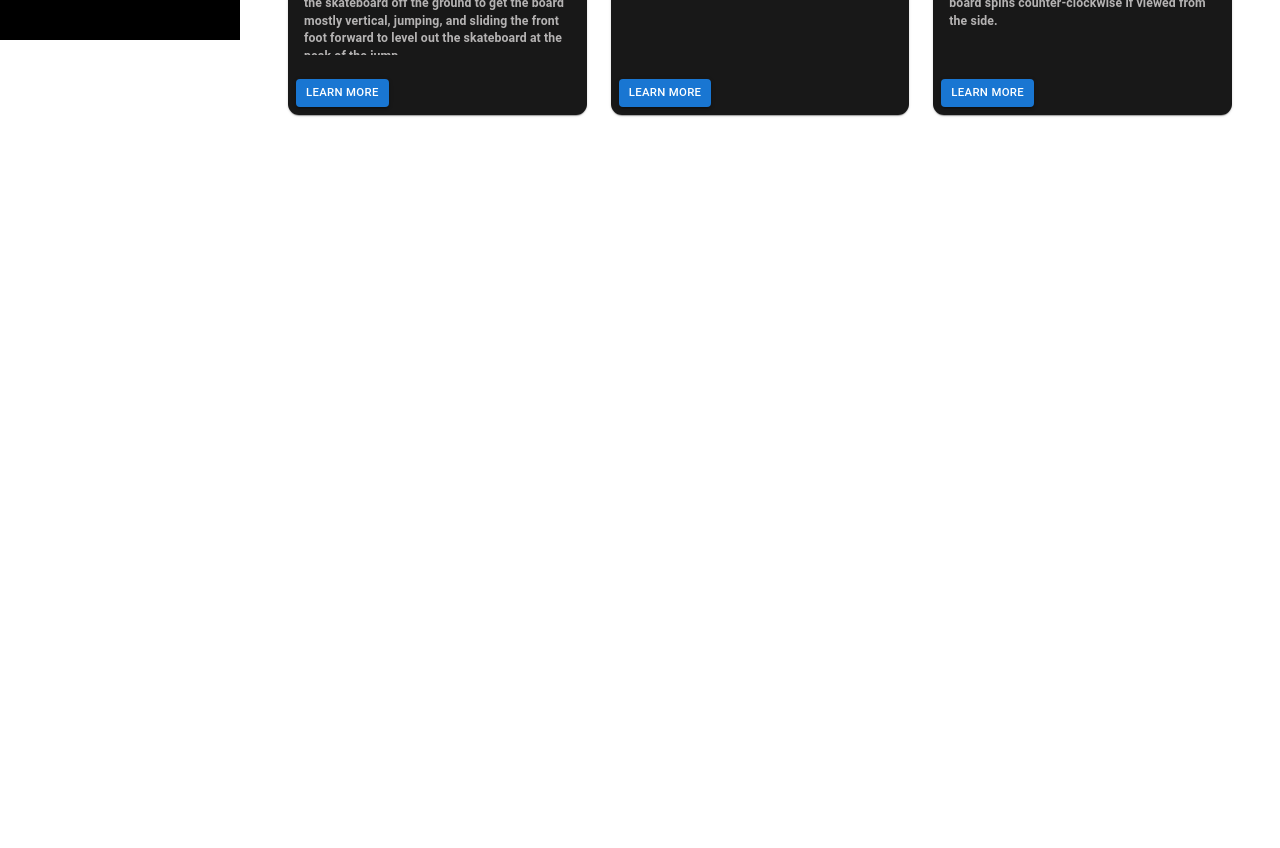
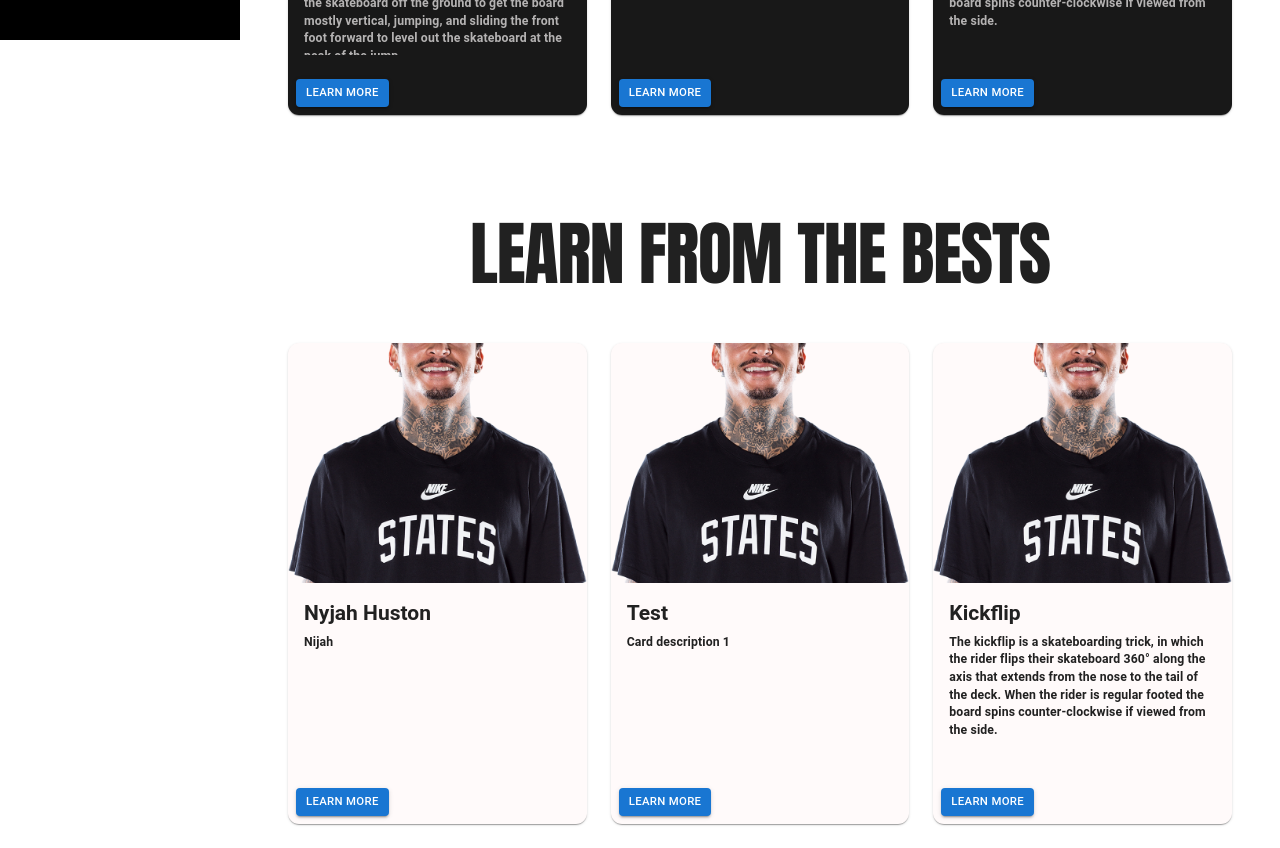
Before and after one commit to rafaelpolonio92/sport-frontend, a React (Create React App) app: page / in a window 1280 px wide. Shown: the part 760-1608 px from the top of the page. Before the commit the page ends 899 px from the top, so only its background shows below. Built offline with nearby package versions, Linux system fonts and the light colour scheme.

Commit message:
professor cards

```diff
--- /dev/null
+++ b/src/components/Cards/ProfessorCards.jsx
@@ -0,0 +1,67 @@
+import React, { useState } from 'react';
+import { CardContent, CardMedia, Typography, CardActions, Button, Modal, Box } from '@mui/material';
+import { WhiteCard } from './styles';
+
+const ProfessorCard = ({ title, description, imageUrl, videoUrl }) => {
+  const [modalOpen, setModalOpen] = useState(false);
+  const [selectedVideo, setSelectedVideo] = useState('');
+
+  const handleModalOpen = (videoUrl) => {
+    setSelectedVideo(videoUrl);
+    setModalOpen(true)
+  }
+
+  const handleModalClose = () => {
+    setModalOpen(false)
+  }
+
+  console.log(modalOpen)
+  return (
+  <WhiteCard sx={{ maxWidth: 345, borderRadius: '11px' }}>
+    <CardMedia
+      component="img"
+      alt={title}
+      height="240"
+      image={imageUrl}
+    />
+    <CardContent>
+      <Typography gutterBottom variant="h5" component="div" sx={{ color: '#00000', fontWeight: 'bold' }}>
+        {title}
+      </Typography>
+      <Box style={{ height: '130px', overflow: 'hidden' }}>
+        <Typography variant="body2" color="text.secondary" sx={{ color: '#00000', fontWeight: 'bold' }}>
+          {description}
+        </Typography>
+      </Box>
+    </CardContent>
+    <CardActions>
+      <Button variant="contained" size="small" onClick={() => handleModalOpen(videoUrl)} >Learn More</Button>
+    </CardActions>
+
+    {/* <Modal open={modalOpen} onClose={handleModalClose}>
+        <Box
+            sx={{
+              position: 'absolute',
+              top: '50%',
+              left: '50%',
+              transform: 'translate(-50%, -50%)',
+              bgcolor: 'background.paper',
+              outline: 'none',
+            }}
+          >
+            <iframe
+              width="660"
+              height="415"
+              src={selectedVideo + "?autoplay=1&mute=0"} // Adding autoplay and mute options
+              title="YouTube video player"
+              frameBorder="0"
+              allow="accelerometer; autoplay; clipboard-write; encrypted-media; gyroscope; picture-in-picture"
+              allowFullScreen
+            ></iframe>
+          </Box>
+      </Modal> */}
+  </WhiteCard>
+  )
+}
+
+export default ProfessorCard;
--- a/src/components/Cards/index.jsx
+++ b/src/components/Cards/TricksCards.jsx
@@ -18,7 +18,6 @@ const MediaCard = ({ title, description, imageUrl, videoUrl }) => {
   console.log(modalOpen)
   return (
   <MatteBlackCard sx={{ maxWidth: 345, borderRadius: '11px' }}>
-    <CardActionArea>
     <CardMedia
       component="img"
       alt={title}
@@ -38,7 +37,6 @@ const MediaCard = ({ title, description, imageUrl, videoUrl }) => {
     <CardActions>
       <Button variant="contained" size="small" onClick={() => handleModalOpen(videoUrl)} >Learn More</Button>
     </CardActions>
-    </CardActionArea>
 
     <Modal open={modalOpen} onClose={handleModalClose}>
         <Box
--- a/src/components/Cards/styles.js
+++ b/src/components/Cards/styles.js
@@ -4,3 +4,7 @@ import Card from '@mui/material/Card';
 export const MatteBlackCard = styled(Card)({
   backgroundColor: '#181818', // Matte black
 });
+
+export const WhiteCard = styled(Card)({
+  backgroundColor: '#fffafa', // Matte black
+});
--- a/src/components/dashboard/index.jsx
+++ b/src/components/dashboard/index.jsx
@@ -1,9 +1,10 @@
 import React from 'react';
-import MediaCard from '../Cards';
+import MediaCard from '../Cards/TricksCards';
+import ProfessorCard from '../Cards/ProfessorCards';
 import { Grid, Box, Container, Typography } from '@mui/material';
 import { drawerWidth } from '../Sidebar/styles';
 
-const cards = [
+const trickCards = [
   {
     title: 'Ollie',
     description: "The ollie is a skateboarding trick where the rider and board leap into the air without the use of the rider's hands. It is the combination of stomping, also known as popping, the tail of the skateboard off the ground to get the board mostly vertical, jumping, and sliding the front foot forward to level out the skateboard at the peak of the jump.",
@@ -19,6 +20,25 @@ const cards = [
     title: 'Kickflip',
     description: "The kickflip is a skateboarding trick, in which the rider flips their skateboard 360° along the axis that extends from the nose to the tail of the deck. When the rider is regular footed the board spins counter-clockwise if viewed from the side.",
     imageUrl: '/360_F_96346832_fm7HVHqQHnGpsArG2TigUUeEYPsOrRvN.jpg',
+  },
+  // Add more card objects here
+];
+
+const professorCards = [
+  {
+    title: 'Nyjah Huston',
+    description: "Nijah",
+    imageUrl: '/Nyjah-Huston-Olympic-Player-PNG-HD.png',
+  },
+  {
+    title: 'Test',
+    description: 'Card description 1',
+    imageUrl: '/Nyjah-Huston-Olympic-Player-PNG-HD.png',
+  },
+  {
+    title: 'Kickflip',
+    description: "The kickflip is a skateboarding trick, in which the rider flips their skateboard 360° along the axis that extends from the nose to the tail of the deck. When the rider is regular footed the board spins counter-clockwise if viewed from the side.",
+    imageUrl: '/Nyjah-Huston-Olympic-Player-PNG-HD.png',
   },
   // Add more card objects here
 ];
@@ -50,14 +70,54 @@ const Dashboard = () => {
         sx={{
           flexGrow: 1,
           p: 3,
-          // backgroundColor: '#163b3b',
           marginLeft: 30
         }}>
         <Container>
           <Grid container spacing={3}>
-            {cards.map((card, index) => (
+            {trickCards.map((card, index) => (
                 <Grid item key={index} xs={12} sm={6} md={4}>
                   <MediaCard
+                    title={card.title}
+                    description={card.description}
+                    imageUrl={card.imageUrl}
+                    videoUrl={card.videoUrl}
+                  />
+                </Grid>
+              ))}
+          </Grid>
+        </Container>
+      </Box>
+      <Box
+        component="main"
+        sx={{
+          flexGrow: 1,
+          p: 3,
+          marginLeft: 30
+        }}>
+        <Container style={{ marginTop: 50 }}>
+          <Typography
+            variant="h1"
+            style={{
+              fontFamily: 'Anton, sans-serif',
+              fontSize: '70px',
+              textAlign: 'center'
+            }}>
+            LEARN FROM THE BESTS
+          </Typography>
+        </Container>
+      </Box>
+      <Box
+        component="main"
+        sx={{
+          flexGrow: 1,
+          p: 3,
+          marginLeft: 30
+        }}>
+        <Container>
+          <Grid container spacing={3}>
+            {professorCards.map((card, index) => (
+                <Grid item key={index} xs={12} sm={6} md={4}>
+                  <ProfessorCard
                     title={card.title}
                     description={card.description}
                     imageUrl={card.imageUrl}
```
Also changed, not shown: public/Nyjah-Huston-Olympic-Player-PNG-HD.png (added). Lines whose indentation alone changed are shown as unchanged.
